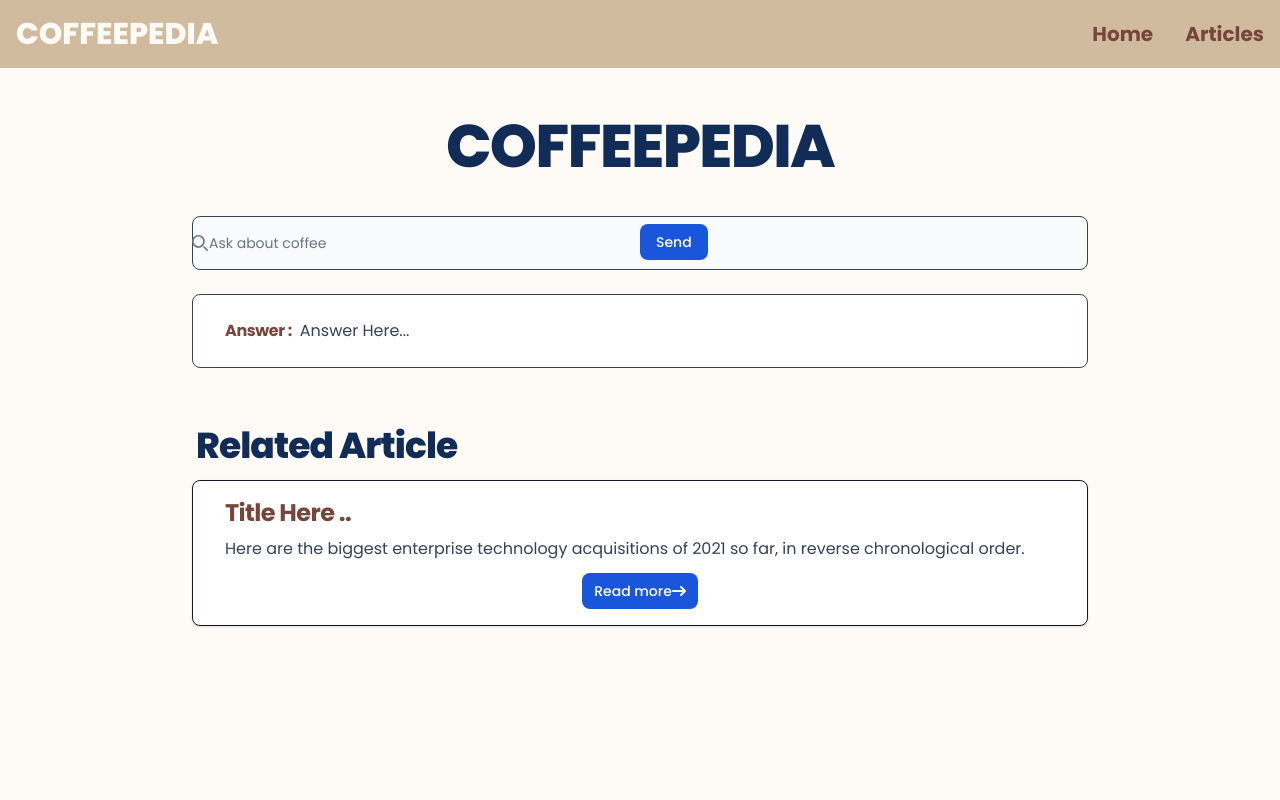
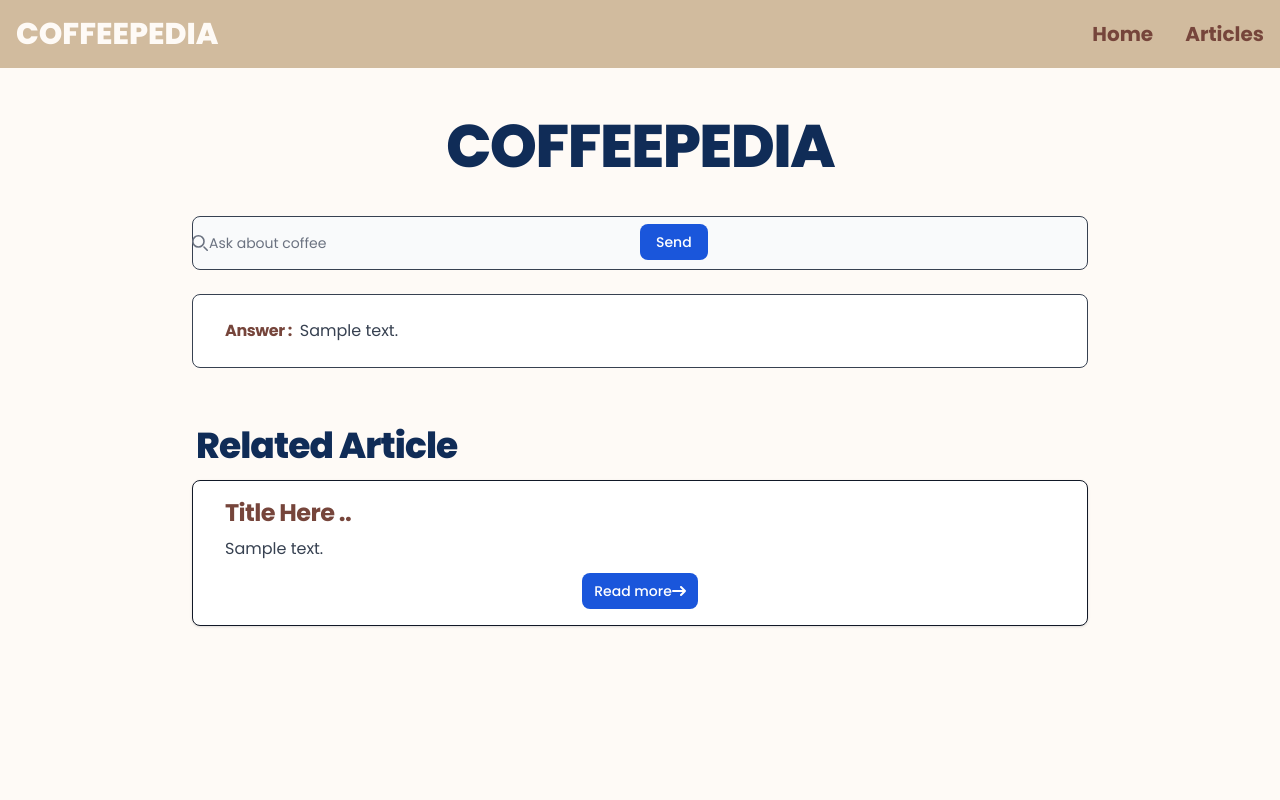
Before and after one commit to devinalusiana15/kms_kopi, a Django app: template kms_app/templates/Home.html in a window 1280 px wide. Run offline with Django 4.2, Linux system fonts and the light colour scheme; the template is opened without the code that fills it: most values are stand-ins (such as "Sample title", 1, 10 or a date in 2020); parts of the project's set-up code (start-up, migrations or seed data) failed here and were passed over; some libraries are stand-ins or nearby versions.

Commit message:
FEAT : Menambahkan integrasi

```diff
--- a/kms_app/templates/Home.html
+++ b/kms_app/templates/Home.html
@@ -3,7 +3,8 @@
 <section>
     <div class="py-8 px-4 mx-auto max-w-screen-xl text-center lg:py-8 z-10 relative">
         <h1 class="mb-4 text-4xl font-extrabold tracking-tight leading-none md:text-5xl lg:text-6xl">COFFEEPEDIA</h1>
-        <form class="py-6 max-w-4xl mx-auto border-gray-700 ">
+        <form method="POST" class="py-6 max-w-4xl mx-auto border-gray-700 ">
+            {% csrf_token %}
             <label for="default-search"
                 class="mb-2 text-sm font-medium text-gray-900 sr-only dark:text-white">Search</label>
             <div class="relative">
@@ -27,7 +28,7 @@
             <div class="flex items-center">
                 <h5 class="pl-8 font-bold tracking-tight text-gray-900 dark:text-white mr-2" style="color: #76453B;">
                     Answer :</h5>
-                <p class="text-gray-700 dark:text-gray-400">Answer Here...</p>
+                <p class="text-gray-700 dark:text-gray-400">{{ answer }}</p>
             </div>
         </div>
 
@@ -38,8 +39,7 @@
             <a href="#">
                 <h5 class="mb-2 pl-8 text-left text-2xl font-bold tracking-tight text-gray-900 dark:text-white" style="color: #76453B;">Title Here ..</h5>
             </a>
-            <p class="mb-3 pl-8 font-normal text-gray-700 dark:text-gray-400 text-left ">Here are the biggest enterprise technology
-                acquisitions of 2021 so far, in reverse chronological order.</p>
+            <p class="mb-3 pl-8 font-normal text-gray-700 dark:text-gray-400 text-left ">{{ context }}</p>
             <a href="#"
                 class="inline-flex items-center px-3 py-2 text-sm font-medium text-center text-white bg-blue-700 rounded-lg hover:bg-blue-800 focus:ring-4 focus:outline-none focus:ring-blue-300 dark:bg-blue-600 dark:hover:bg-blue-700 dark:focus:ring-blue-800">
                 Read more
```
